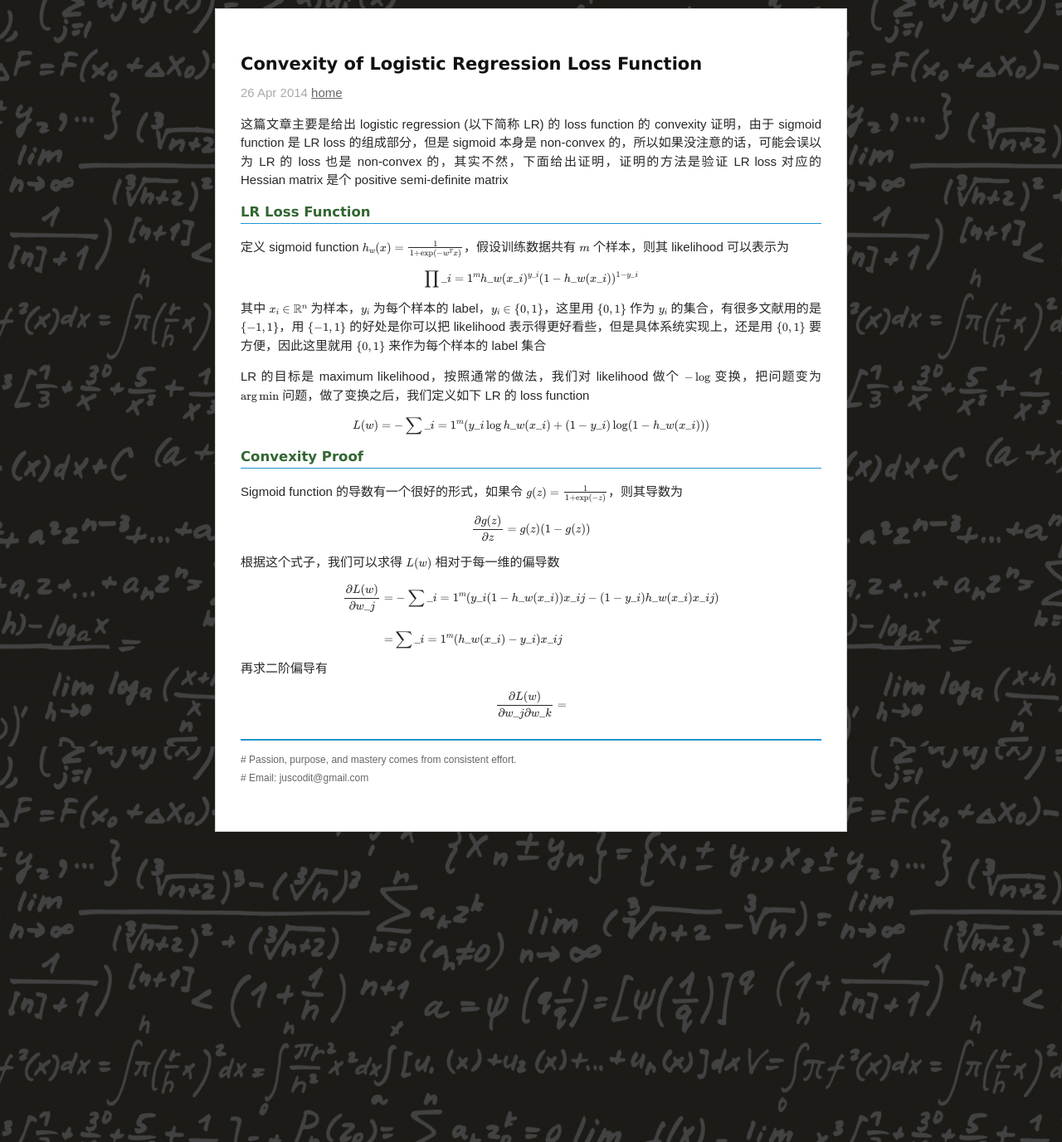
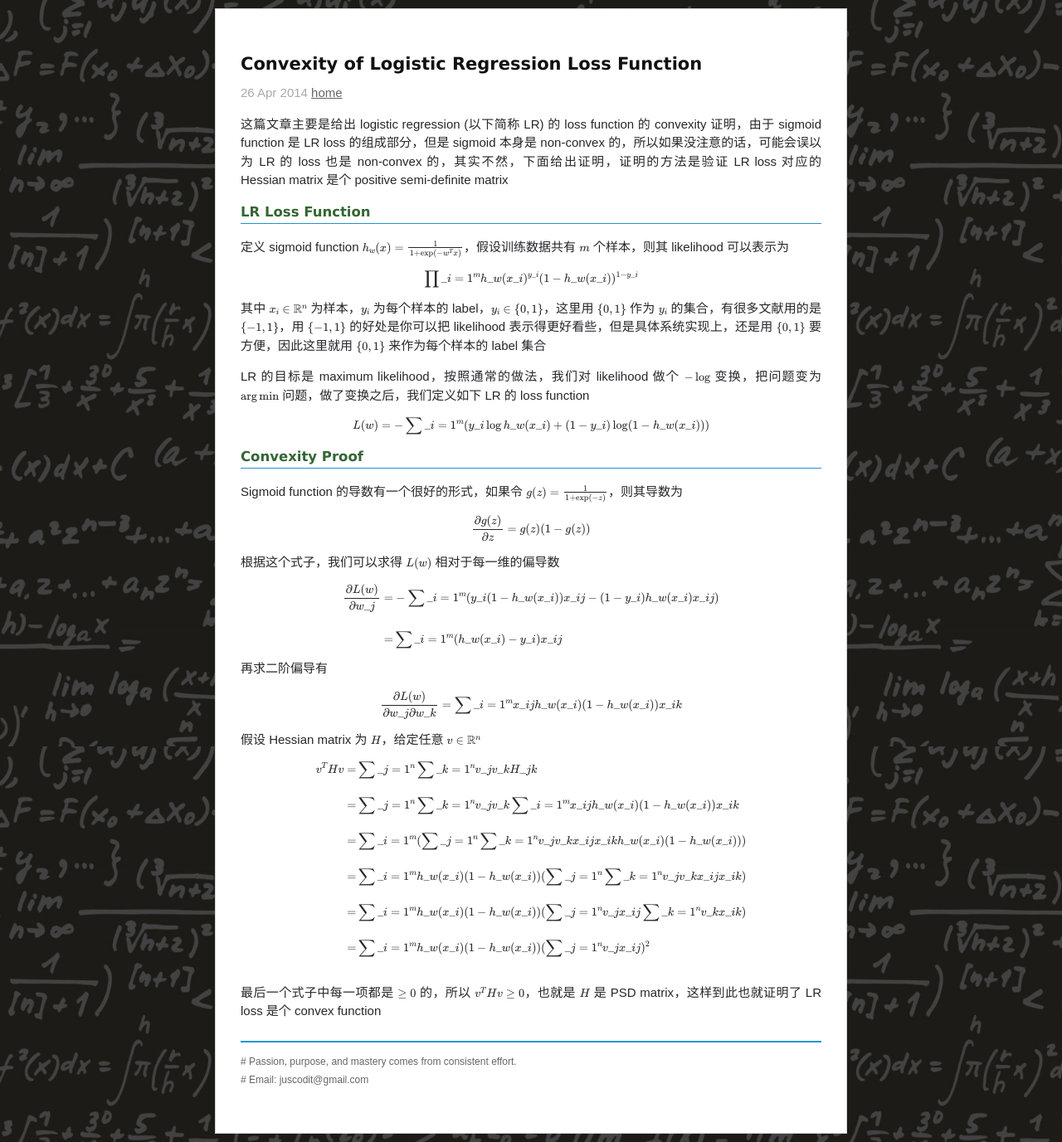
Before and after one commit to chenrushan/chenrushan.github.io, a Jekyll site: the page built from _posts/2014-04-26-lr-loss-convexity.markdown, in a window 1280 px wide. Shown: the whole page at 83% size. Built offline with Jekyll 4.4.1, drawn with Linux system fonts in a browser that asks for light colours; Markdown is read by kramdown in place of the engine named in the settings; formulas are drawn with MathJax 3.

Commit message:
lr update

```diff
--- a/_posts/2014-04-26-lr-loss-convexity.markdown
+++ b/_posts/2014-04-26-lr-loss-convexity.markdown
@@ -36,8 +36,19 @@ $$
 
 再求二阶偏导有
 
+$$ \frac{\partial L(w)}{\partial w\_j \partial w\_k} = \sum\_{i=1}^m x\_{ij} h\_w(x\_i) (1 - h\_w(x\_i)) x\_{ik} $$
+
+假设 Hessian matrix 为 $H$，给定任意 $v \in \mathbb{R}^n$
+
 $$
 \begin{align}
-\frac{\partial L(w)}{\partial w\_j \partial w\_k} = &
+v^T H v = & \sum\_{j=1}^n \sum\_{k=1}^n v\_j v\_k H\_{jk} \\\\
+= & \sum\_{j=1}^n \sum\_{k=1}^n v\_j v\_k \sum\_{i=1}^m x\_{ij} h\_w(x\_i) (1 - h\_w(x\_i)) x\_{ik} \\\\
+= & \sum\_{i=1}^m (\sum\_{j=1}^n \sum\_{k=1}^n v\_j v\_k x\_{ij} x\_{ik} h\_w(x\_i) (1 - h\_w(x\_i))) \\\\
+= & \sum\_{i=1}^m h\_w(x\_i) (1 - h\_w(x\_i)) (\sum\_{j=1}^n \sum\_{k=1}^n v\_j v\_k x\_{ij} x\_{ik}) \\\\
+= & \sum\_{i=1}^m h\_w(x\_i) (1 - h\_w(x\_i)) (\sum\_{j=1}^n v\_j x\_{ij} \sum\_{k=1}^n v\_k x\_{ik}) \\\\
+= & \sum\_{i=1}^m h\_w(x\_i) (1 - h\_w(x\_i)) (\sum\_{j=1}^n v\_j x\_{ij})^2 \\\\
 \end{align}
 $$
+
+最后一个式子中每一项都是 $\geq 0$ 的，所以 $v^T Hv \geq 0$，也就是 $H$ 是 PSD matrix，这样到此也就证明了 LR loss 是个 convex function
```
